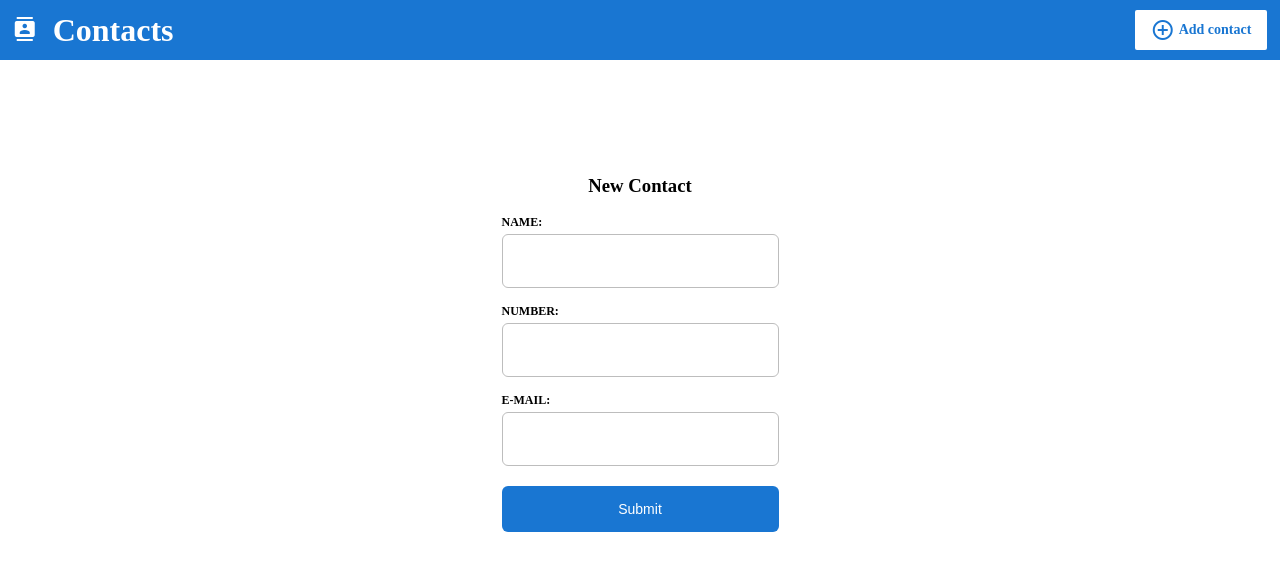
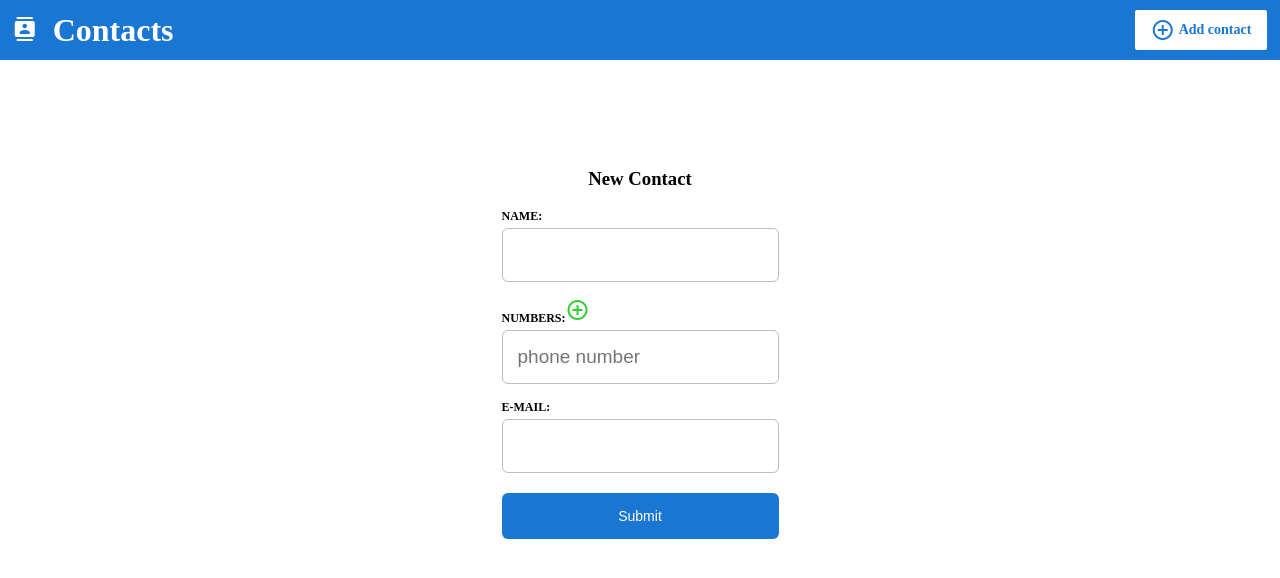
Before and after one commit to huasmc/contact-list-app, an Angular app: page /create in a window 1280 px wide. Shown: the top 578 px of the page. Built offline with nearby package versions, Linux system fonts and the light colour scheme.

Commit message:
+multiple numbers per contact

```diff
--- a/src/app/contact-create/contact-create.component.css
+++ b/src/app/contact-create/contact-create.component.css
@@ -3,3 +3,8 @@
 input[type=submit] {
     background-color: #1976d2;
 }
+
+i {
+    cursor: pointer;
+    color: rgb(48, 206, 48);
+}
--- a/src/app/contact-create/contact-create.component.html
+++ b/src/app/contact-create/contact-create.component.html
@@ -6,8 +6,16 @@
         <label>Name:</label>
         <input id="name" formControlName="name" />
 
-        <label>Number:</label>
-        <input id="number" type="number" formControlName="number" />
+        <label>Numbers:<i (click)="addInput()" class="material-icons" >add_circle_outline</i></label>
+        <div formGroupName="numbers">
+            <input type="number" formControlName="0" placeholder="phone number"/>
+
+            <div *ngFor="let number of counter(numInputs); let i = index">
+                <label>{{i}}</label>
+                <input type="number" formControlName="{{i + 1}}" placeholder="phone number">
+            </div>
+        </div>
+
 
         <label>E-Mail:</label>
         <input id="email" formControlName="email" />
--- a/src/app/contact-create/contact-create.component.ts
+++ b/src/app/contact-create/contact-create.component.ts
@@ -11,18 +11,33 @@ import { Router } from '@angular/router';
 export class ContactCreateComponent implements OnInit {
 
   createContactForm;
+  numInputs: number = 0;
 
   constructor(
     private formBuilder: FormBuilder,
     private contactService: ContactService,
     private router: Router,
-    ) { }
+  ) { }
+
+  counter(i: number) {
+    return new Array(i);
+  }
+
+  addInput() {
+    if (this.numInputs < 2) {
+      this.numInputs++;
+    }
+  }
 
   ngOnInit() {
-      this.createContactForm = this.formBuilder.group({
-        name: '',
-        number: '',
-        email: ''
+    this.createContactForm = this.formBuilder.group({
+      name: '',
+      email: '',
+      numbers: this.formBuilder.group({ // make a nested group
+        0: '',
+        1: '',
+        2: '',
+      }),
     })
   }
 
--- a/src/app/contact-update/contact-update.component.css
+++ b/src/app/contact-update/contact-update.component.css
@@ -13,3 +13,8 @@ input[type=submit] {
     color: white;
     border: none;
 }
+
+i {
+    cursor: pointer;
+    color: rgb(48, 206, 48);
+}
--- a/src/app/contact-update/contact-update.component.html
+++ b/src/app/contact-update/contact-update.component.html
@@ -4,13 +4,17 @@
     <div *ngIf="contact">
 
         <label>Name:</label>
-        <input id="name" [(ngModel)]="contact.name"  placeholder="-"/>
+        <input type="text" [(ngModel)]="contact.name"  placeholder="-"/>
 
-        <label>Number:</label>
-        <input id="number"  [(ngModel)]="contact.number" placeholder="-"/>
+        <label>Numbers:<i (click)="addInput()" class="material-icons" >add_circle_outline</i></label>
+        <input type="number" [(ngModel)]="contact.numbers[0]" placeholder="phone number"/>
+
+        <div *ngFor="let number of counter(numInputs)">
+            <input type="number" [(ngModel)]="contact.numbers[number]" placeholder="phone number">
+        </div>
 
         <label>E-Mail:</label>
-        <input id="email" [(ngModel)]="contact.email" placeholder="-"/>
+        <input type="email" [(ngModel)]="contact.email" placeholder="-"/>
 
         <label></label>
         <input type="submit" value="Update" (click)="onSubmitUpdate()"/>
--- a/src/app/contact-update/contact-update.component.ts
+++ b/src/app/contact-update/contact-update.component.ts
@@ -13,6 +13,7 @@ export class ContactUpdateComponent implements OnInit {
   contact;
   updateForm;
   contacts;
+  numInputs: number = 0;
 
   constructor(
     private route: ActivatedRoute,
@@ -29,6 +30,16 @@ export class ContactUpdateComponent implements OnInit {
     })
   }
 
+  counter(i: number) {
+    return new Array(i);
+  }
+
+  addInput() {
+    if(this.numInputs < 2) {
+      this.numInputs++;
+    }
+  }
+
   onSubmitUpdate() {
     this.contactService.updateContact(this.id, this.contact);
     this.router.navigate(['/contacts/', this.id])
```
